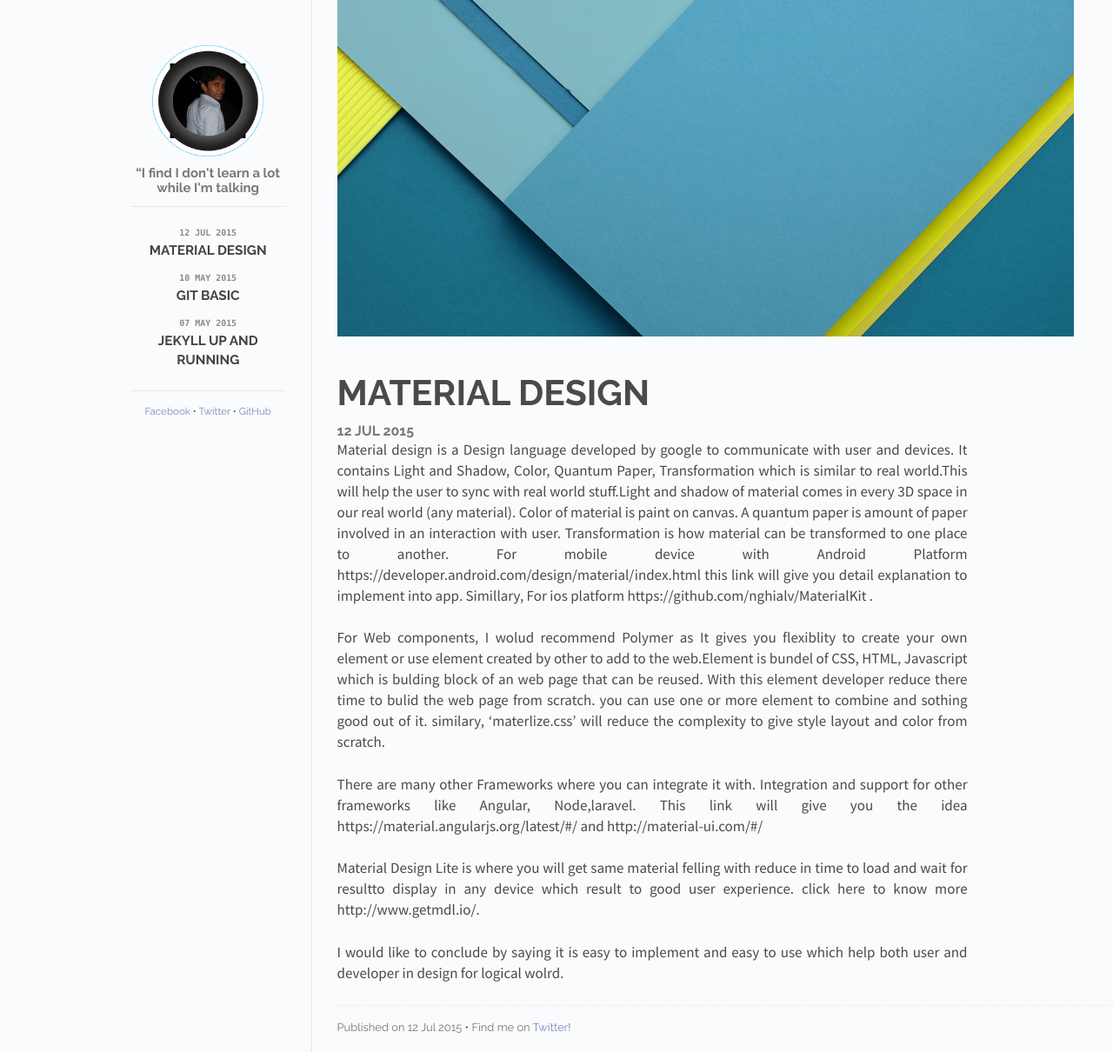
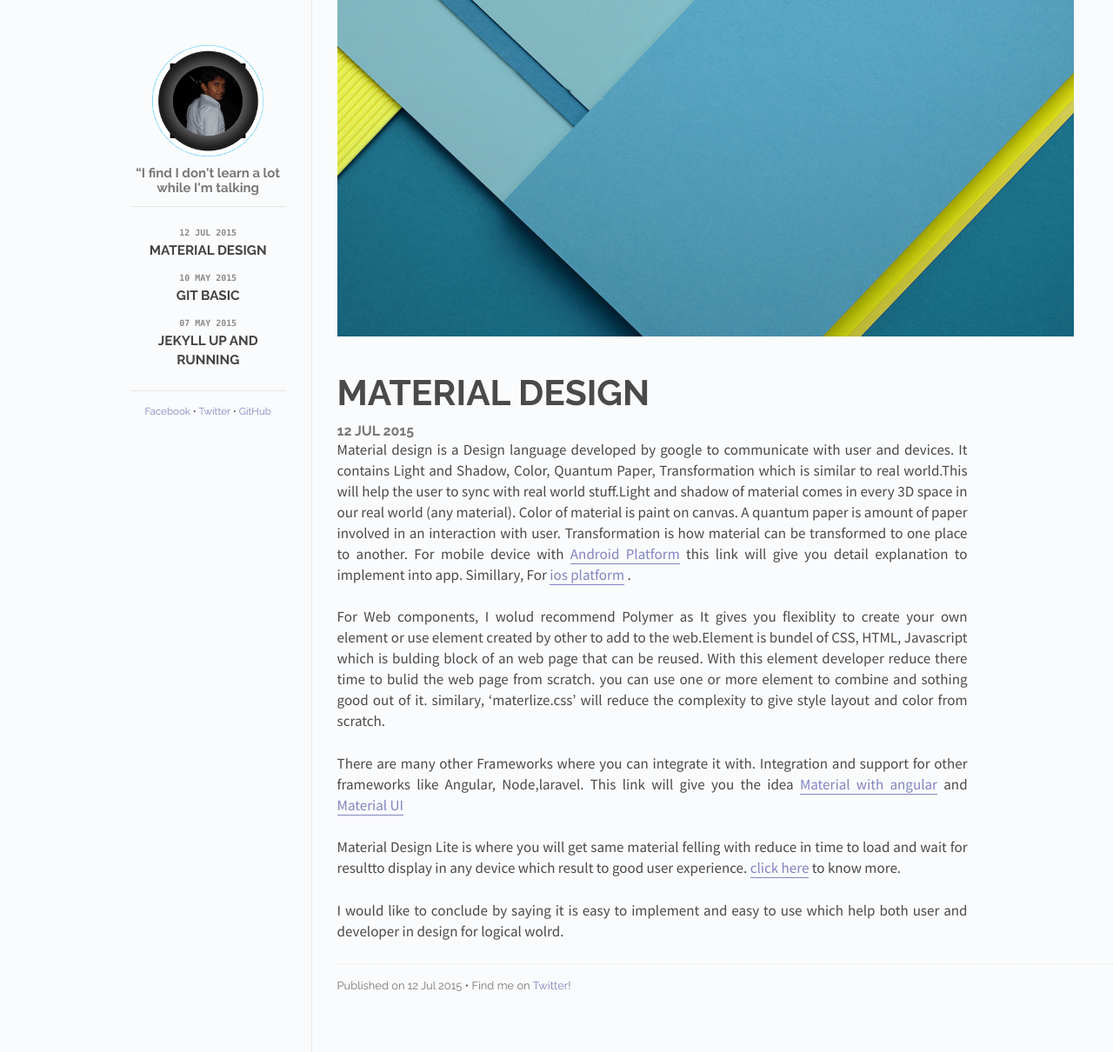
Before and after one commit to heartstchr/Blog, a Jekyll site: the page built from _posts/2015-07-12-material-design.md, in a window 1280 px wide. Shown: the whole page at 87% size. Built offline with Jekyll 4.4.1, drawn with Linux system fonts in a browser that asks for light colours; Markdown is read by kramdown in place of the engine named in the settings.

Commit message:
link changed

```diff
--- a/_posts/2015-07-12-material-design.md
+++ b/_posts/2015-07-12-material-design.md
@@ -7,16 +7,16 @@ categories: posts
 ---
 
 Material design is a Design language developed by google to communicate with user and devices. It contains Light and Shadow, Color, Quantum Paper, Transformation which is similar to real world.This will help the user to sync with real world stuff.Light and shadow of material comes in every 3D space in our real world (any material). Color of material is paint on canvas. A quantum paper is amount of paper involved in an interaction with user. Transformation is how material can be transformed to one place to another.
-For mobile device with Android Platform https://developer.android.com/design/material/index.html this link will give you detail explanation to implement into app. Simillary, For ios platform https://github.com/nghialv/MaterialKit .
+For mobile device with [Android Platform](https://developer.android.com/design/material/index.html) this link will give you detail explanation to implement into app. Simillary, For [ios platform](https://github.com/nghialv/MaterialKit) .
 
 
 For Web components, I wolud recommend Polymer as It gives you flexiblity to create your own element or use element created by other to add to the web.Element is bundel of CSS, HTML, Javascript which is bulding block of an web page that can be reused. With this element developer reduce there time to bulid the web page from scratch. you can use one or more element to combine and sothing good out of it. similary, 'materlize.css' will reduce the complexity to give style layout and color from scratch.
 
 
-There are many other Frameworks where you can integrate it with. Integration and support for other frameworks like Angular, Node,laravel. This link will give you the idea https://material.angularjs.org/latest/#/ and http://material-ui.com/#/
+There are many other Frameworks where you can integrate it with. Integration and support for other frameworks like Angular, Node,laravel. This link will give you the idea [Material with angular](https://material.angularjs.org/latest/#/) and [Material UI](http://material-ui.com/#/)
 
 
-Material Design Lite is where you will get same material felling with reduce in time to load and wait for resultto display in any device which result to good user experience. click here to know more http://www.getmdl.io/.
+Material Design Lite is where you will get same material felling with reduce in time to load and wait for resultto display in any device which result to good user experience. [click here](http://www.getmdl.io/) to know more.
 
 
 I would like to conclude by saying it is easy to implement and easy to use which help both user and developer in design for logical wolrd.
```
